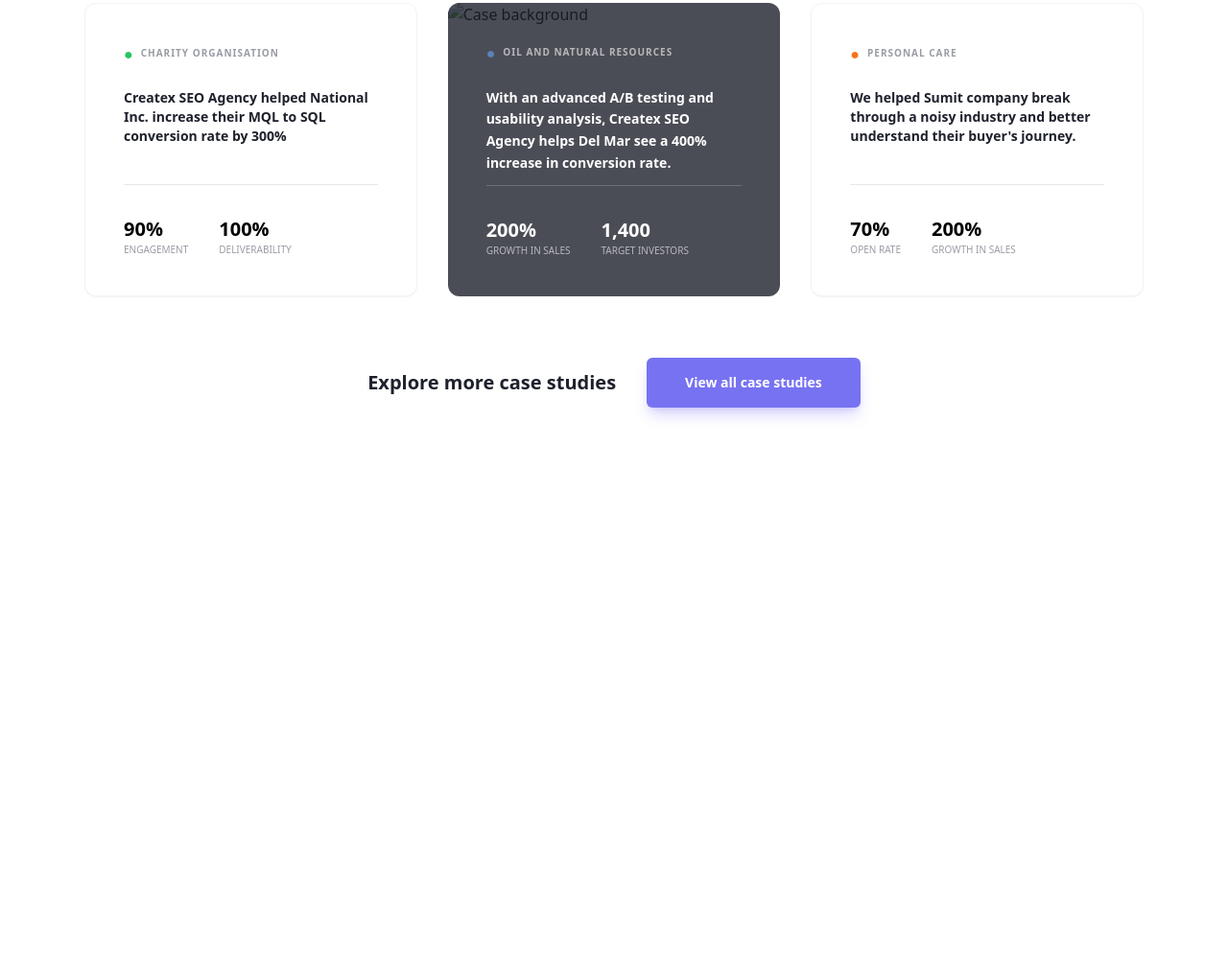
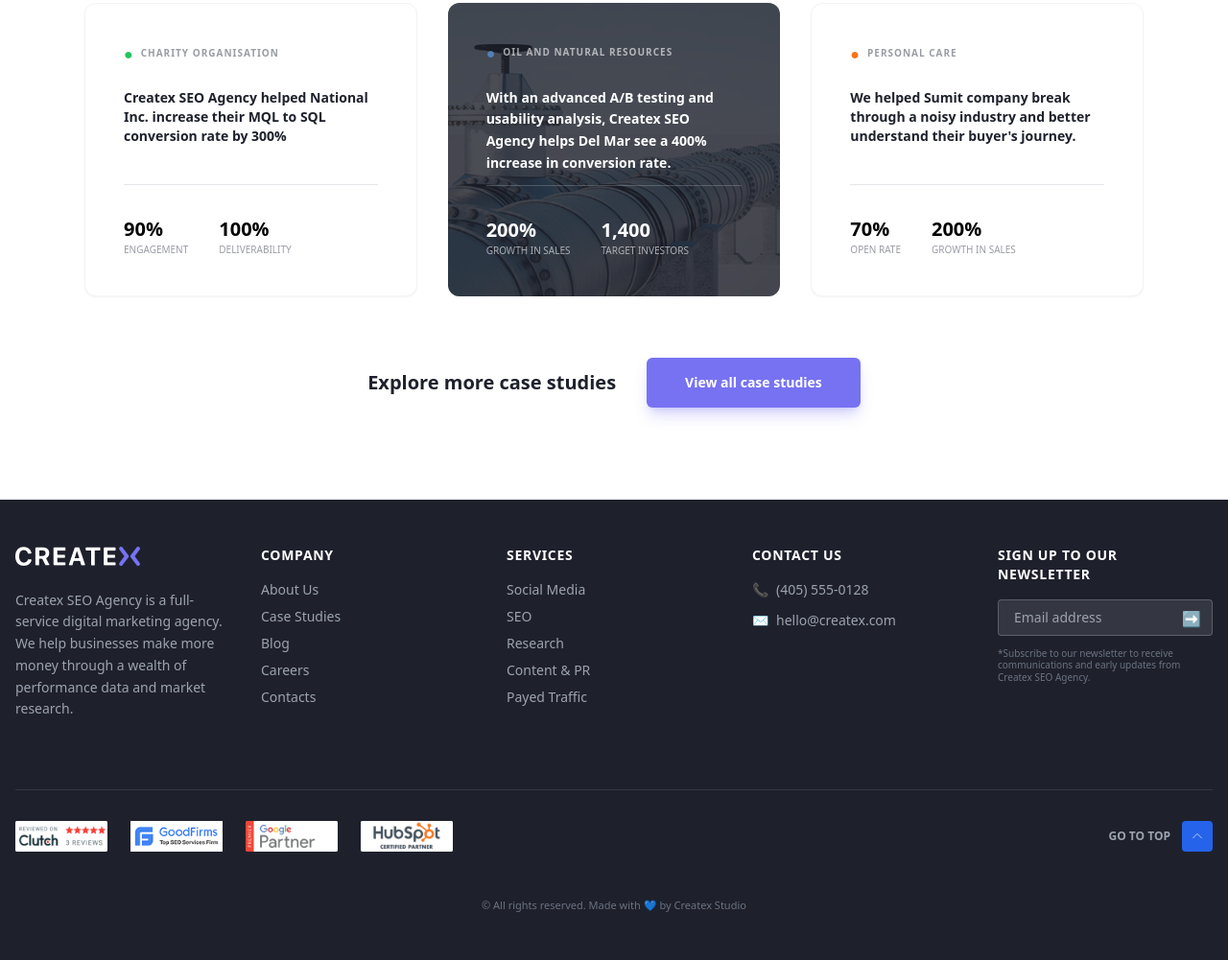
Before and after one commit to rajabovmunis598/CREATE, a website: page index_munis.html in a window 1280 px wide. Shown: the part 3288-4289 px from the top of the page at 96% size. Before the commit the page ends 3809 px from the top, so only its background shows below. Drawn offline with nearby package versions, Linux system fonts and the light colour scheme.

Commit message:
commit 07

```diff
--- a/index_munis.html
+++ b/index_munis.html
@@ -214,7 +214,7 @@
     </div>
 
     <div class="relative rounded-xl overflow-hidden group">
-      <img src="" class="absolute inset-0 w-full h-full object-cover group-hover:scale-110 transition-transform duration-500" alt="Case background">
+      <img src="./image/image.png" class="absolute inset-0 w-full h-full object-cover group-hover:scale-110 transition-transform duration-500" alt="Case background">
       <div class="absolute inset-0 bg-[#1E212C]/80 p-10 flex flex-col justify-between text-white">
         <div>
           <div class="flex items-center gap-2 mb-6 opacity-60">
@@ -254,6 +254,93 @@
     </button>
   </div>
 </section>
+<footer class="bg-[#1E212C] text-white py-12 px-4 font-sans">
+  <div class="max-w-7xl mx-auto">
+
+    <div class="grid grid-cols-1 md:grid-cols-2 lg:grid-cols-5 gap-8 mb-12">
+
+      <div class="lg:col-span-1">
+        <div class="text-2xl font-bold mb-6"><img src="./image/logo.png" alt=""></div>
+        <p class="text-gray-400 text-sm mb-6 leading-relaxed">
+          Createx SEO Agency is a full-service digital marketing agency. We help businesses make more money through a wealth of performance data and market research.
+        </p>
+        <div class="flex space-x-4">
+          <a href="#" class="text-gray-400 hover:text-white transition"><i class="fab fa-facebook-f"></i></a>
+          <a href="#" class="text-gray-400 hover:text-white transition"><i class="fab fa-linkedin-in"></i></a>
+          <a href="#" class="text-gray-400 hover:text-white transition"><i class="fab fa-twitter"></i></a>
+          <a href="#" class="text-gray-400 hover:text-white transition"><i class="fab fa-instagram"></i></a>
+        </div>
+      </div>
+
+      <div>
+        <h4 class="font-bold mb-4 uppercase tracking-wider text-sm">Company</h4>
+        <ul class="space-y-2 text-gray-400 text-sm">
+          <li><a href="#" class="hover:text-white">About Us</a></li>
+          <li><a href="#" class="hover:text-white">Case Studies</a></li>
+          <li><a href="#" class="hover:text-white">Blog</a></li>
+          <li><a href="#" class="hover:text-white">Careers</a></li>
+          <li><a href="#" class="hover:text-white">Contacts</a></li>
+        </ul>
+      </div>
+
+      <div>
+        <h4 class="font-bold mb-4 uppercase tracking-wider text-sm">Services</h4>
+        <ul class="space-y-2 text-gray-400 text-sm">
+          <li><a href="#" class="hover:text-white">Social Media</a></li>
+          <li><a href="#" class="hover:text-white">SEO</a></li>
+          <li><a href="#" class="hover:text-white">Research</a></li>
+          <li><a href="#" class="hover:text-white">Content & PR</a></li>
+          <li><a href="#" class="hover:text-white">Payed Traffic</a></li>
+        </ul>
+      </div>
+
+      <div>
+        <h4 class="font-bold mb-4 uppercase tracking-wider text-sm">Contact Us</h4>
+        <ul class="space-y-3 text-gray-400 text-sm">
+          <li class="flex items-center">
+            <span class="mr-2">📞</span> (405) 555-0128
+          </li>
+          <li class="flex items-center">
+            <span class="mr-2">✉️</span> hello@createx.com
+          </li>
+        </ul>
+      </div>
+
+      <div class="lg:col-span-1">
+        <h4 class="font-bold mb-4 uppercase tracking-wider text-sm">Sign up to our newsletter</h4>
+        <div class="relative mb-3">
+          <input type="email" placeholder="Email address" class="w-full bg-white/10 border border-white/20 rounded px-4 py-2 text-sm focus:outline-none focus:border-blue-500">
+          <button class="absolute right-3 top-2 text-gray-400">➡️</button>
+        </div>
+        <p class="text-[10px] text-gray-500 leading-tight">
+          *Subscribe to our newsletter to receive communications and early updates from Createx SEO Agency.
+        </p>
+      </div>
+    </div>
+
+    <hr class="border-white/10 mb-8">
+    <div class="flex flex-col md:flex-row justify-between items-center space-y-6 md:space-y-0">
+      <div class="flex flex-wrap items-center gap-6 ">
+        <img src="./image/award.png" alt="Clutch" class="h-8">
+        <img src="./image/image (7).png" alt="GoodFirms" class="h-8">
+        <img src="./image/award (1).png" alt="Google Partner" class="h-8">
+        <img src="./image/award (2).png" alt="HubSpot" class="h-8">
+      </div>
+
+      <div class="flex items-center space-x-3 text-xs uppercase font-bold text-gray-400 cursor-pointer hover:text-white transition">
+        <span>Go to top</span>
+        <div class="bg-blue-600 p-2 rounded">
+          <svg class="w-4 h-4 text-white" fill="none" stroke="currentColor" viewBox="0 0 24 24"><path d="M5 15l7-7 7 7"></path></svg>
+        </div>
+      </div>
+    </div>
+  </div>
+
+  <div class="mt-12 text-center text-[11px] text-gray-500">
+    © All rights reserved. Made with <span class="text-blue-500">💙</span> by Createx Studio
+  </div>
+</footer>
+
 
 
 </body>
```
Also changed, not shown: image/award (1).png (added), image/award (2).png (added), image/award.png (added), image/image (7).png (added), image/image.png (added).
